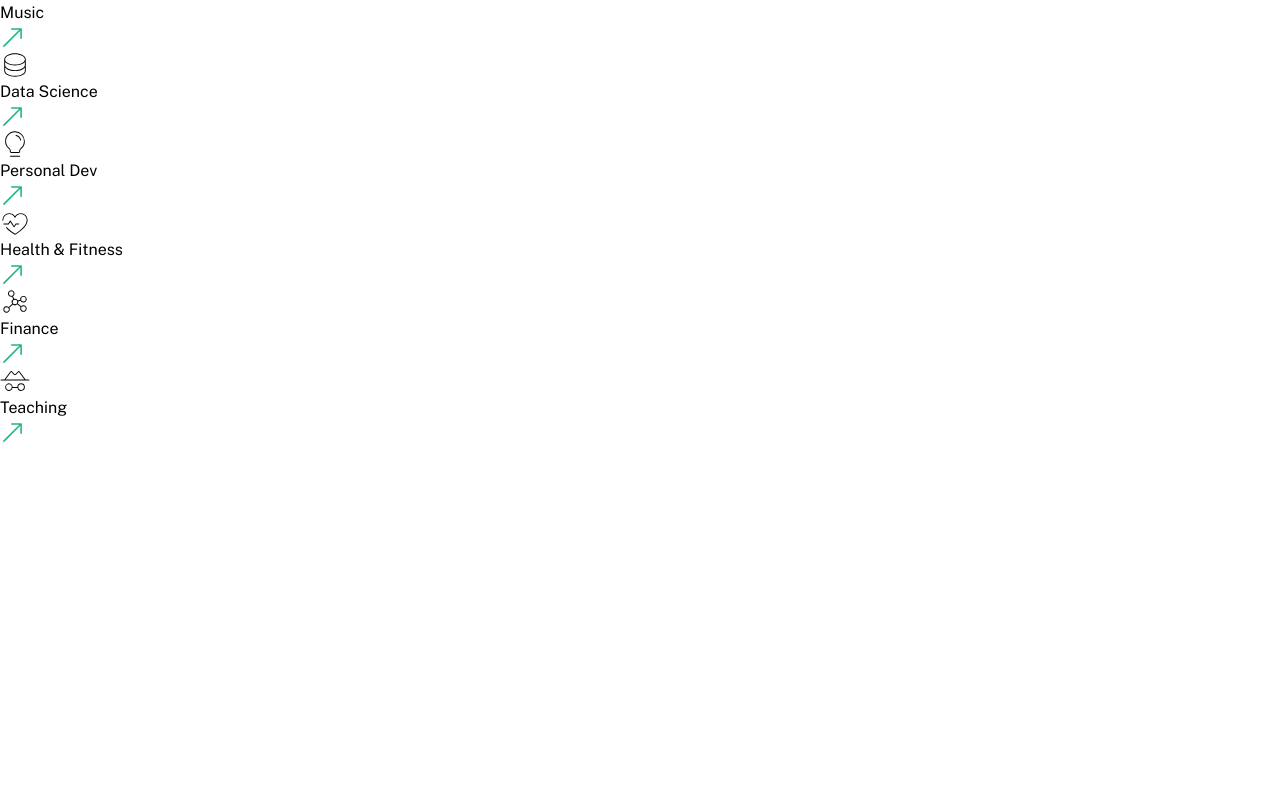
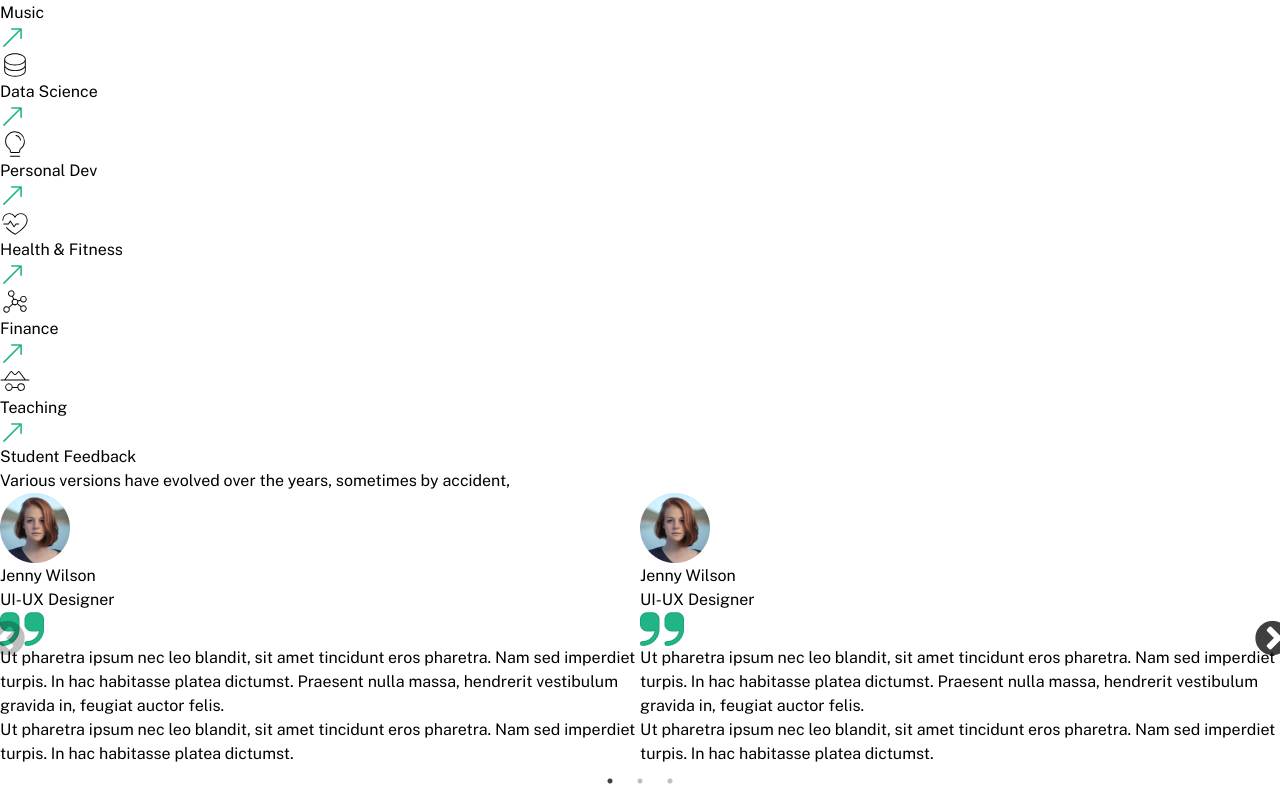
Before and after one commit to Babycoder/e-learning, a React (Vite) app: page / in a window 1280 px wide. Shown: the part 4889-5680 px from the top of the page. Before the commit the page ends 5334 px from the top, so only its background shows below. Built offline with nearby package versions, Linux system fonts and the light colour scheme.

Commit message:
Feedback section done

```diff
--- a/src/App.jsx
+++ b/src/App.jsx
@@ -1,5 +1,5 @@
 import React from "react";
-import { Hero, Navbar, Companies, Courses, Achievement, Categories } from "./components/index";
+import { Hero, Navbar, Companies, Courses, Achievement, Categories, Feedback } from "./components/index";
 import "./App.css";
 
 const App = () => {
@@ -11,6 +11,7 @@ const App = () => {
       <Courses />
       <Achievement />
       <Categories />
+      <Feedback />
     </>
   );
 };
--- /dev/null
+++ b/src/components/Feedback.jsx
@@ -0,0 +1,69 @@
+import React from "react";
+import Card from "./Card";
+import Slider from "react-slick";
+import { courses } from "../data/Courses";
+import { slickSettings } from "./index";
+import FeedbackCard from "./FeedbackCard";
+import { avatar, quotationMark } from "../assets";
+
+const Feedback = () => {
+  const settings = {
+    dots: true,
+    infinite: false,
+    speed: 400,
+    slidesToShow: 2,
+    slidesToScroll: 1,
+
+    responsive: [
+      {
+        breakpoint: 1024,
+        settings: {
+          slidesToShow: 1,
+          slidesToScroll: 1,
+          infinite: false,
+          dots: true,
+        },
+      },
+    ],
+  };
+
+  return (
+    <>
+      <div className="w-ful bg-white py-24">
+        <div className="md:max-w-[1480px] max-w-[600px] m-auto">
+          <div>
+            <h1 className="text-4xl font-semibold leading-[72px]">
+              Student <span className="text-[#20B486]">Feedback</span>
+            </h1>
+            <p className="text-[#6D737A] py-2">
+              Various versions have evolved over the years, sometimes by
+              accident,
+            </p>
+          </div>
+          <div className="mt-8">
+            <Slider {...settings}>
+              <FeedbackCard
+                avatar={avatar}
+                info={{ name: "Jenny Wilson", position: "UI-UX Designer" }}
+              />
+              <FeedbackCard
+                avatar={avatar}
+                info={{ name: "Jenny Wilson", position: "UI-UX Designer" }}
+              />
+              <FeedbackCard
+                avatar={avatar}
+                info={{ name: "Jenny Wilson", position: "UI-UX Designer" }}
+              />
+              <FeedbackCard
+                avatar={avatar}
+                info={{ name: "Jenny Wilson", position: "UI-UX Designer" }}
+              />
+            </Slider>
+          </div>
+        </div>
+      </div>
+    </>
+  );
+};
+
+export default Feedback;
--- /dev/null
+++ b/src/components/FeedbackCard.jsx
@@ -0,0 +1,37 @@
+import React from "react";
+import { quotationMark } from "../assets";
+const FeedbackCard = ({ avatar, info }) => {
+  return (
+    <>
+      <div className="p-8 m-4 border border-transparent rounded shadow-xl">
+        <div className="flex justify-between">
+          <div className="flex gap-4 items-center">
+            <img src={avatar} alt="avatar image" />
+            <div>
+              <h1 className="text-xl font-semibold pb-2">{info.name}</h1>
+              <h3 className="text-base">{info.position}</h3>
+            </div>
+          </div>
+          <img
+            className="mt-2 w-[44px] h-[33.7px]"
+            src={quotationMark}
+            alt="quotationMark image"
+          />
+        </div>
+        <div className="pt-8">
+          <p className="pb-4 text-[#363A3D]">
+            Ut pharetra ipsum nec leo blandit, sit amet tincidunt eros pharetra.
+            Nam sed imperdiet turpis. In hac habitasse platea dictumst. Praesent
+            nulla massa, hendrerit vestibulum gravida in, feugiat auctor felis.
+          </p>
+          <p className="text-[#363A3D]">
+            Ut pharetra ipsum nec leo blandit, sit amet tincidunt eros pharetra.
+            Nam sed imperdiet turpis. In hac habitasse platea dictumst.
+          </p>
+        </div>
+      </div>
+    </>
+  );
+};
+
+export default FeedbackCard;
--- a/src/components/index.js
+++ b/src/components/index.js
@@ -6,6 +6,8 @@ import Achievement from "./Achievement";
 import AchievementCard from "./AchievementCard";
 import Categories from "./Categories";
 import CategorieCard from "./CategorieCard";
+import Feedback from "./Feedback";
+import FeedbackCard from "./FeedbackCard";
 
 const slickSettings = {
   dots: true,
@@ -54,5 +56,7 @@ export {
   AchievementCard,
   Categories,
   CategorieCard,
+  Feedback,
+  FeedbackCard,
   slickSettings,
 };
```
